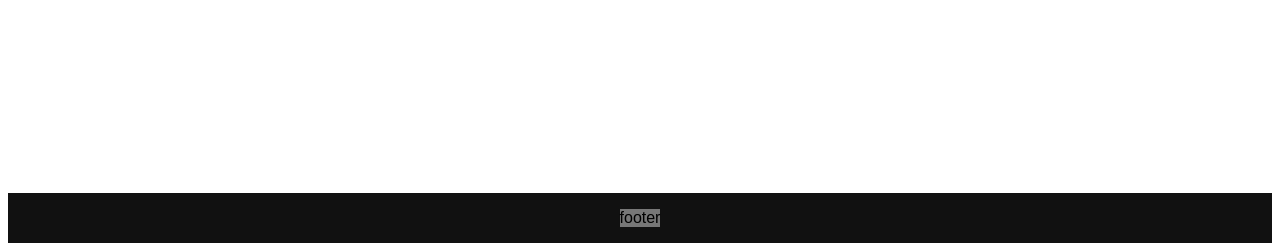
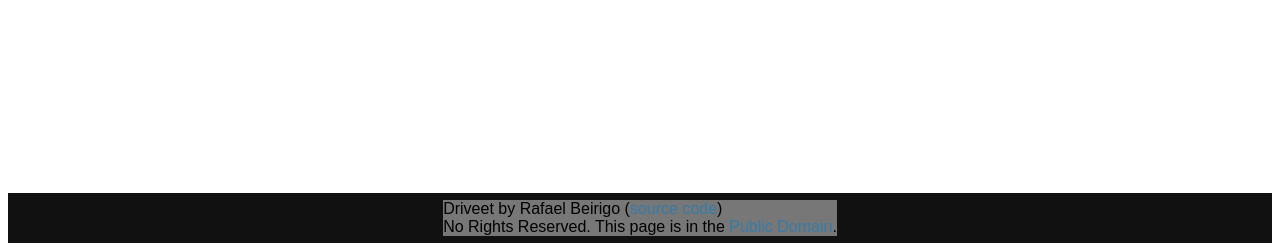
Before and after one commit to bits4goals/google-drive-it, a Flask app: page / in a window 1280 px wide. Shown: the part 549-800 px from the top of the page. Run offline with Flask 2, Linux system fonts and the light colour scheme; parts of the project's set-up code (start-up, migrations or seed data) failed here and were passed over.

Commit message:
add footer info

```diff
--- a/templates/base.html
+++ b/templates/base.html
@@ -17,7 +17,9 @@
 
   <div class="bottombar">
     <div class="appinfo">
-      footer
+      Driveet by Rafael Beirigo (<a href="https://github.com/eglur/driveet">source code</a>)
+      <br>
+      No Rights Reserved. This page is in the <a href="https://creativecommons.org/share-your-work/public-domain/cc0/">Public Domain</a>.
     </div>
   </div>
 </div>
```
